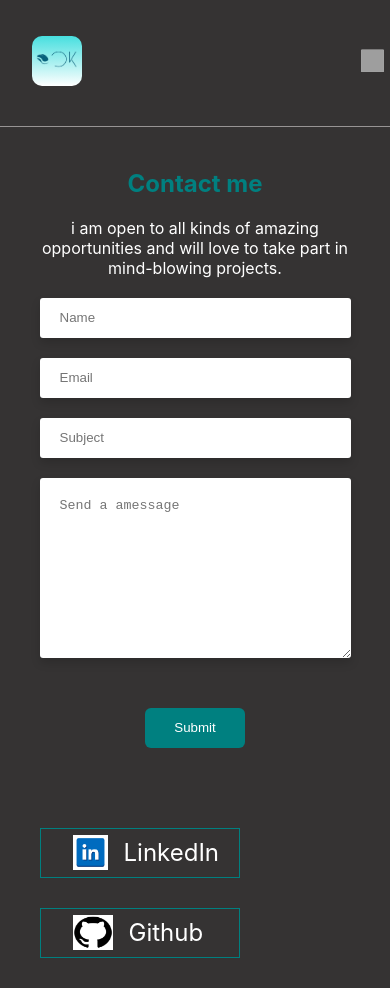
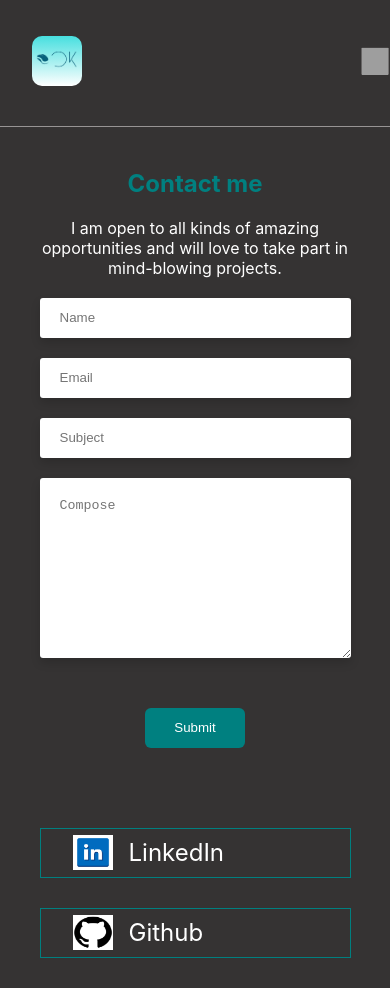
Before and after one commit to profnike/reactportfolio, a React (Create React App) app: page /Contact in a window 390 px wide. Shown: the top 988 px of the page. Built offline with nearby package versions, Linux system fonts and the light colour scheme; grey boxes are pictures that could not be loaded.

Commit message:
adjustments

```diff
--- a/src/Pages/About/About.js
+++ b/src/Pages/About/About.js
@@ -31,10 +31,10 @@ function About (){
        <p className="div-parag"> I am a graduate of Nursing Science from the College of Medicine, University of Lagos.
         My interest in tech started when i attended a  Lagos state sponsored program.
         The program, called "Code-Lagos", was for 2-weeks and it was  a program that exposed me
-        to HTML and CSS. On Completing the program i had a strong passion to go fully into programming and
+        to HTML and CSS. On Completing the program I had a strong passion to go fully into programming and
          get better at it.
 
-        Developing responsive websites and web applications are things i see as being thought-provoking and as such making me
+        Developing responsive websites and web applications are things I see as being thought-provoking and as such making me
         a problem-solver. I love learning new things and experimenting on different programs.</p>
         <div className="remain-button"  style={show} onClick={(()=>{setParag({display:"inline"});setShow({display:"none"});setLess({display:"flex",
         backgroundColor:"teal",width:"150px",height:"40px",justifyContent:"center",alignItems:"center"})})}>
@@ -46,9 +46,9 @@ function About (){
             </div>
         <div className="remaining-parag" style={parag}>
         <p className="div-parag">I believe in seeking help when needed, which made me enroll into programming schools when i realized
-            i was stuck while learning javascript on my own. That has been a great decision so far  as i didnt just  learn javascript,
-             i also learned new things in Html and Css as well  Reactjs(a javascript framework).   </p>
-             <p className="div-parag"> When i am not coding, i am surfing the internet trying to relax . </p>
+            I was stuck while learning javascript on my own. That has been a great decision so far  as I didnt just  learn javascript,
+             I also learned new things in Html and Css as well  Reactjs(a javascript framework).   </p>
+             <p className="div-parag"> When i am not coding, I am surfing the internet trying to relax . </p>
              </div>
             < div className="remain-button" style={less} onClick={(()=>{setParag({display:"none"});setShow({display:"flex",backgroundColor:"teal",width:"150px"});setLess({display:"none"})})}>
                 <p>Show less</p>
--- a/src/Pages/Contact/Contact.css
+++ b/src/Pages/Contact/Contact.css
@@ -108,6 +108,9 @@ input:-webkit-autofill:active{
     float: right;
     margin-top: 10px;
     margin-bottom: 10px;
+    cursor: pointer;
+    border-radius: 3px;
+    border: none;
 }
 .info-alert{
 
@@ -115,6 +118,7 @@ input:-webkit-autofill:active{
     top: 0;
     left: 0;
     right: 0;
+
 }
 
 @media screen and (max-width:900px) {
@@ -125,7 +129,7 @@ input:-webkit-autofill:active{
         flex-direction: column;
     }
     .inner-contact-socials{
-        width: 200px;
+        width: 100%;
         margin-top: 30px;
         padding: 1rem 2rem;
     }
--- a/src/Pages/Contact/Contact.js
+++ b/src/Pages/Contact/Contact.js
@@ -49,7 +49,7 @@ function Contact (){
                  <button className="info-button" onClick={(()=>{setInfo({display:"none"})})}>Ok</button>
              </div>
            <h2>Contact me</h2>
-           <p>i am open to all kinds of amazing opportunities and will love to take part
+           <p>I am open to all kinds of amazing opportunities and will love to take part
                 in mind-blowing projects.</p>
                 <form ref={form} onSubmit={sendEmail}>
                 <div className="contact-input-div">
@@ -61,7 +61,7 @@ function Contact (){
                 <div className="contact-input-div">
                 <input type="text" placeholder="Subject" name="subject" onFocus={(()=>{setInfo({display:"none"})})}  />
                 </div>
-                <textarea className="contact-input-div textarea" placeholder="Send a amessage" name="message" onFocus={(()=>{setInfo({display:"none"})})} required/>
+                <textarea className="contact-input-div textarea" placeholder="Compose" name="message" onFocus={(()=>{setInfo({display:"none"})})} required/>
                 <button type="submit" className="contact-submit-button">Submit</button>
                 </form>
                 <div className="contact-socials">
--- a/src/component/Navbar/Navbar.css
+++ b/src/component/Navbar/Navbar.css
@@ -155,8 +155,8 @@
     }
     .ham{
         background-color: white;
-        width: 25px;
-        height: 25px;
+        width: 30px;
+        height: 30px;
         margin: 0;
     }
     @keyframes navbar{
```
